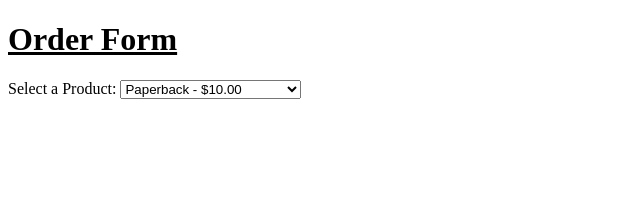
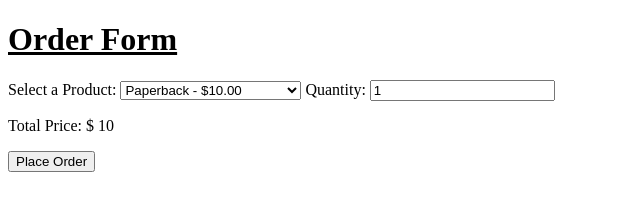
Before and after one commit to Haferm98-USF/CodingChallenge11_Hafer, a plain HTML site: page index.html in a window 1280 px wide. Shown: the whole page, without its empty margins (0-640 px from the left). Drawn offline with Linux system fonts and the light colour scheme.

Commit message:
Setup basic HTML structure for order form

```diff
--- a/index.html
+++ b/index.html
@@ -10,13 +10,24 @@
 
   <body>
     <h1><u> Order Form </u> </h1>
+
+    <!-- Product Menu -->
   <label for="product-menu"> Select a Product:</label>
     <select id="product-menu">
       <option value="$10.00"> Paperback - $10.00</option>
       <option value="$15.00"> Hardcover - $15.00</option>
       <option value="$45.00"> Collector's Edition - $45.00</option>
     </select>
+<!-- Quantity Input -->
+  <label for="Quantity"> Quantity: </label>
+  <input type="number" id="quantity" value="1" min="1"
+<!-- Display Total Price-->
+  <p> Total Price: $<span id="total-price"> 10 </span></p>
+<!-- Place Order Button -->
+    <button id="place-order"> Place Order</button>
+    <p id="order-summary"></p>
 
+    <script src="main.js"></script>
 
   </body>
 
```
